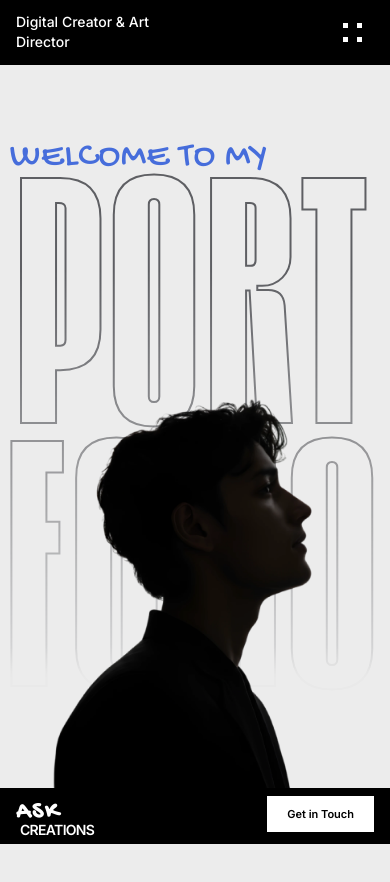
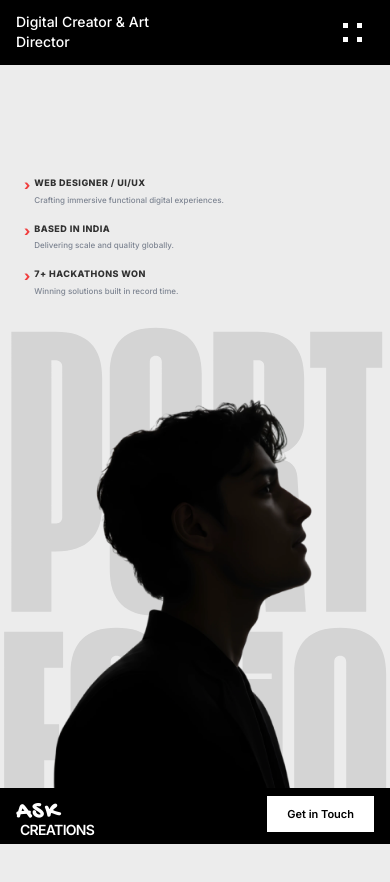
Before and after one commit to amansinghkaushik/Portfolio, a React app: page / in a window 390 px wide. Shown: the top 882 px of the page. Built offline with nearby package versions, Linux system fonts and the light colour scheme; the HTML template or start-up script is replaced by a standard one; a web font is replaced by a local one.

Commit message:
hero page updated

```diff
--- a/src/components/Hero.jsx
+++ b/src/components/Hero.jsx
@@ -241,7 +241,7 @@ function Hero({ isPreloaderFinished = true }) {
       if (!element) return
       const wordProgress = getPortfolioWordProgress(index)
       gsap.set(element, {
-        y: -220 * wordProgress,
+        y: 400 * wordProgress,
         opacity: 1 - wordProgress,
       })
     })
@@ -375,22 +375,46 @@ function Hero({ isPreloaderFinished = true }) {
               />
             </div>
 
-            {/* PORTFOLIO background text */}
-            <div className="pointer-events-none absolute inset-0 z-0 w-full h-full">
-              <div className="absolute left-1/2 top-[50%] -translate-x-1/2 -translate-y-1/2 flex flex-col items-center w-full px-4">
-                <div className="absolute -top-8 -left-14 select-none w-full">
-                  <div ref={welcomeRef} className="font-gochi-hand text-4xl uppercase tracking-[0.02em] text-[#1d4ed8] opacity-80 text-center">
-                    Welcome to my
+            {/* PORTFOLIO background text & 3-Column Header */}
+            <div className={`pointer-events-none absolute inset-0 z-0 w-full h-full transition-opacity duration-1000 ease-out`}>
+              {/* Combined Wrapper for 3-Column Text & PORTFOLIO Text */}
+              <div className="relative w-full h-[100vh] pt-[120px] pb-[80px] flex flex-col justify-between items-center pointer-events-none z-10">
+
+                {/* 3-Column Meta Info Wrapper */}
+                <div ref={firstSceneMetaRef} className="w-full flex flex-col sm:flex-row justify-between items-start z-20 opacity-80 px-6 sm:px-[8vw] gap-4 sm:gap-0">
+                  <div className="flex items-start gap-1 max-w-[100px] lg:max-w-[200px]">
+                    <span className="text-sm font-extrabold text-[#f12020] mt-[-1px]">›</span>
+                    <div className="flex flex-col gap-1 text-left">
+                      <p className="font-extrabold text-[#111] text-[9px] uppercase tracking-wider">WEB DESIGNER / UI/UX</p>
+                      <p className="text-gray-500 font-medium text-[8px] whitespace-nowrap lg:whitespace-normal">Crafting immersive functional digital experiences.</p>
                     </div>
                   </div>
+                  <div className="flex items-start gap-1 max-w-[100px] lg:max-w-[200px] flex">
+                    <span className="text-sm font-extrabold text-[#f12020] mt-[-1px]">›</span>
+                    <div className="flex flex-col gap-1 text-left">
+                      <p className="font-extrabold text-[#111] text-[9px] uppercase tracking-wider">BASED IN INDIA</p>
+                      <p className="text-gray-500 font-medium text-[8px] whitespace-nowrap lg:whitespace-normal">Delivering scale and quality globally.</p>
+                    </div>
+                  </div>
+                  <div className="flex items-start gap-1 max-w-[100px] lg:max-w-[200px] pointer-events-auto">
+                    <span className="text-sm font-extrabold text-[#f12020] mt-[-1px] pointer-events-none">›</span>
+                    <div className="flex flex-col gap-3 text-left">
+                      <div className="flex flex-col gap-1 pointer-events-none">
+                        <p className="font-extrabold text-[#111] text-[9px] uppercase tracking-wider">7+ HACKATHONS WON</p>
+                        <p className="text-gray-500 font-medium text-[8px] whitespace-nowrap lg:whitespace-normal">Winning solutions built in record time.</p>
+                      </div>
+                    </div>
+                  </div>
+                </div>
+
+                {/* Solid Filled PORTFOLIO Text */}
+                <div className="w-full flex flex-col items-center overflow-visible">
                   <motion.div
-                  className="font-condenso select-none text-[350px] uppercase tracking-[0.02em] text-transparent opacity-70 flex flex-col items-center text-center max-w-[100vw]"
+                    className="font-condenso select-none text-[400px] sm:text-[90vw] md:text-[600px] lg:text-[700px] xl:text-[700px] 2xl:text-[750px] uppercase tracking-[0.001em] text-neutral-300 flex flex-col justify-center items-center text-center w-full translate-y-[10%] sm:translate-y-[22%]"
                     style={{
-                    WebkitTextStroke: '2px #23242a',
                       lineHeight: 0.75,
-                    paddingTop: '0.1em',
-                    WebkitMaskImage: 'linear-gradient(to bottom, #000 18%, rgba(0,0,0,0.18) 85%, rgba(0,0,0,0.03) 90%, transparent 100%)',
-                    maskImage: 'linear-gradient(to bottom, #000 18%, rgba(0,0,0,0.18) 85%, rgba(0,0,0,0.03) 90%, transparent 100%)',
+                      paddingTop: '0.01em',
+                      paddingBottom: '0.01em'
                     }}
                   >
                     {portfolioWordGroups.map((group, index) => (
@@ -399,6 +423,7 @@ function Hero({ isPreloaderFinished = true }) {
                       </motion.span>
                     ))}
                   </motion.div>
+                </div>
               </div>
             </div>
 
@@ -610,22 +635,44 @@ function Hero({ isPreloaderFinished = true }) {
         </div>
 
         <div className={`pointer-events-none absolute inset-0 z-0 w-full h-full transition-opacity duration-1000 delay-[600ms] ease-out ${!isPreloaderFinished ? 'opacity-0' : 'opacity-100'}`}>
-          <div className="absolute left-1/2 top-[45%] lg:top-[45%] -translate-x-1/2 -translate-y-1/2 flex flex-col items-center lg:items-start w-full px-4 lg:w-auto lg:px-0">
-            <div className="absolute -top-16 lg:-top-8 select-none w-full">
-              <div ref={welcomeRef} className="font-gochi-hand text-4xl sm:text-5xl lg:text-6xl uppercase tracking-[0.02em] text-[#1d4ed8] opacity-80 text-center lg:text-left">
-                Welcome to my
+          {/* Combined Wrapper for 3-Column Text & PORTFOLIO Text */}
+          <div className="relative w-full h-[100vh] pt-[150px] xl:pt-[100px] pb-[80px] flex justify-center items-center pointer-events-none z-10 w-full">
+            <div className="h-full w-full flex flex-col justify-between items-center xl:w-fit px-6 lg:px-[6vw] xl:px-0">
+              {/* Top 3-Column Meta Info Wrapper */}
+              <div ref={firstSceneMetaRef} className="w-full flex flex-wrap xl:flex-nowrap justify-between opacity-80 z-20 gap-y-10">
+              <div className="flex items-start gap-2 max-w-[260px] pointer-events-auto">
+                <span className="text-2xl font-extrabold text-[#f12020] mt-[-2px] pointer-events-none">›</span>
+                <div className="flex flex-col gap-5 text-left">
+                  <div className="flex flex-col gap-1.5 pointer-events-none">
+                    <p className="font-extrabold text-[#111] text-lg lg:text-base uppercase tracking-wider">7+ HACKATHONS WINNER</p>
+                    <p className="text-gray-500 font-medium text-[10px] lg:text-xs">Proven track record of building innovative solutions in record time.</p>
                   </div>
                 </div>
+              </div>
+              <div className="flex items-start gap-2 max-w-[260px]">
+                <span className="text-2xl font-extrabold text-[#f12020] mt-[-2px]">›</span>
+                <div className="flex flex-col gap-1.5 text-left">
+                  <p className="font-extrabold text-[#111] text-lg lg:text-base uppercase tracking-wider">WEB DESIGNER / UI/UX</p>
+                  <p className="text-gray-500 font-medium text-[10px] lg:text-xs">Crafting immersive and functional digital aesthetics for modern brands.</p>
+                </div>
+              </div>
+              <div className="flex items-start gap-2 max-w-[260px]">
+                <span className="text-2xl font-extrabold text-[#f12020] mt-[-2px]">›</span>
+                <div className="flex flex-col gap-1.5 text-left">
+                  <p className="font-extrabold text-[#111] text-lg lg:text-base uppercase tracking-wider">BASED IN INDIA</p>
+                  <p className="text-gray-500 font-medium text-[10px] lg:text-xs">Delivering global scale products built with passion, precision, and artistry.</p>
+                </div>
+              </div>
+            </div>
+
+            {/* Solid Filled PORTFOLIO Text */}
+            <div className="w-fit flex flex-col items-center overflow-visible px-4 lg:px-0">
               <motion.div
-              className="font-condenso select-none text-[110vw] sm:text-[90vw] md:text-[200px] lg:text-[400px] xl:text-[600px] 2xl:text-[750px] uppercase tracking-[0.02em] text-transparent opacity-70 flex flex-col lg:flex-row items-center justify-center lg:items-start text-center max-w-[100vw]"
+                className="font-condenso select-none text-[110vw] sm:text-[90vw] md:text-[200px] lg:text-[750px] xl:text-[700px] 2xl:text-[750px] uppercase tracking-[0.001em] text-neutral-300 flex flex-col xl:block justify-center items-center text-center w-full translate-y-[15%] xl:translate-y-[20%]"
                 style={{
-                WebkitTextStroke: '3px #23242a', // lighter outline
                   lineHeight: 0.75,
-                paddingTop: '0.1em',
-                WebkitMaskImage:
-                  'linear-gradient(to bottom, #000 18%, rgba(0,0,0,0.18) 62%, rgba(0,0,0,0.03) 84%, transparent 100%)',
-                maskImage:
-                  'linear-gradient(to bottom, #000 18%, rgba(0,0,0,0.18) 62%, rgba(0,0,0,0.03) 84%, transparent 100%)',
+                  paddingTop: '0.01em',
+                  paddingBottom: '0.01em',
                 }}
               >
                 {portfolioWordGroups.map((group, index) => (
@@ -634,12 +681,15 @@ function Hero({ isPreloaderFinished = true }) {
                     ref={(element) => {
                       portfolioWordRefs.current[index] = element
                     }}
-                  className="block lg:inline-block"
+                    className="block xl:inline-block"
                   >
                     {group}
                   </motion.span>
               ))}
               </motion.div>
+            </div>
+          </div>
+
             {/* <div className="text-right flex-col w-full -mt-26 select-none">
               <div ref={basedRef} className="text-2xl uppercase tracking-[0.2em] absolute -right-20 px-6 font-medium text-[#000000] opacity-80 text-right">
                 Based in INDIA
@@ -659,31 +709,31 @@ function Hero({ isPreloaderFinished = true }) {
               </div> */}
           </div>
 
-          <div
+          {/* <div
             ref={firstSceneMetaRef}
             className="absolute top-24 left-4 lg:top-auto lg:bottom-36 lg:left-auto lg:right-48 z-30 flex lg:flex flex-col items-start lg:items-end gap-6 lg:gap-10 opacity-90 hidden sm:flex"
           >
-            <div className="grid grid-cols-2 gap-x-8 lg:gap-x-16 gap-y-6 lg:gap-y-12 max-w-[320px] lg:max-w-[550px] text-left lg:text-right">
+            <div className="grid grid-cols-2 gap-x-8 lg:gap-x-16 gap-y-6 lg:gap-y-12 max-w-[320px] lg:max-w-[550px] text-left lg:text-right"> */}
               {/* Left Column */}
-              <div className="flex flex-col justify-between gap-2">
+              {/* <div className="flex flex-col justify-between gap-2">
                 <p className="text-sm font-extrabold uppercase leading-[1.5] tracking-wide text-[#333]">
                   Web and Mobile / UX<br />And UI / Branding
                 </p>
                 <p className="text-sm font-regular uppercase leading-[1] tracking-wide text-[#444]">
                   Currently available<br />for freelance<br />worldwide
                 </p>
-              </div>
+              </div> */}
 
               {/* Right Column */}
-              <div className="flex flex-col justify-between gap-2">
+              {/* <div className="flex flex-col justify-between gap-2">
                 <p className="text-sm font-extrabold uppercase leading-[1.5] tracking-wide text-[#333]">
                   Based in India
                 </p>
                 <p className="text-sm font-regular uppercase leading-[1] tracking-wide text-[#444]">
                   Born in<br />Uttar Pradesh
                 </p>
-              </div>
-            </div>
+              </div> */}
+            {/* </div> */}
 
             {/* Achievement Capsule */}
             {/* <div className="flex items-center gap-2.5 rounded-full border border-black/10 bg-black/5 px-5 py-2 backdrop-blur-md">
@@ -692,7 +742,7 @@ function Hero({ isPreloaderFinished = true }) {
                 7+ times hackathon winner
               </p>
             </div> */}
-          </div>
+          {/* </div> */}
 
           {/* Testimonial/info block below meta grid */}
           {/* <div className="absolute bottom-5 left-4 lg:bottom-56 lg:left-48 z-30 flex items-center gap-3">
@@ -706,7 +756,7 @@ function Hero({ isPreloaderFinished = true }) {
             </div>
           </div> */}
         </div>
-        <div className="relative flex h-full w-full max-w-[1920px] max-h-[1080px] 3xl:aspect-video mx-auto flex-col gap-3 lg:flex-row">
+        <div className="relative flex h-full w-full max-w-[1920px] 2xl:max-h-[1080px] 3xl:aspect-video mx-auto flex-col gap-3 lg:flex-row">
           <div
             className={`hero-profile-wrapper relative z-10 flex lg:min-h-[520px] flex-col overflow-hidden ${transitionClass}
               ${isBentoVisible ? 'flex-none lg:flex-[0_0_33.333%] lg:h-auto lg:min-h-[520px]' : 'flex-1 lg:flex-[0_0_100%]'
@@ -965,18 +1015,17 @@ function Hero({ isPreloaderFinished = true }) {
         </div>
 
         <div
-          className={`absolute inset-x-0 bottom-0 z-40 w-full bg-black px-4 sm:px-[30px] pt-1 pb-2 sm:py-[10px] text-white transition-transform duration-1000 delay-300 ease-[cubic-bezier(0.16,1,0.3,1)] ${!isPreloaderFinished ? 'translate-y-full' : ''}`}
-          style={{
-            transform: isPreloaderFinished ? `translateY(${bottomBarTranslateY}%)` : 'translateY(100%)',
-            opacity: isPreloaderFinished ? bottomBarOpacity : 0,
-          }}
+          className={`absolute inset-x-0 bottom-0 z-50 w-full bg-black px-4 sm:px-[30px] pt-1 pb-2 sm:py-[10px] text-white pointer-events-auto transition-all duration-1000 ease-[cubic-bezier(0.65,0,0.35,1)] ${
+            !isPreloaderFinished ? 'opacity-0 translate-y-full'
+            : progress > 0.05 ? 'opacity-0 translate-y-full'
+            : 'opacity-100 translate-y-0'
+          }`}
         >
           <div className="flex items-center justify-between py-1 sm:py-[10px] relative">
             <p className="text-sm font-semibold uppercase tracking-[0.12em] leading-[0.1] sm:text-base flex-1">
               <span className='font-gochi-hand text-2xl'>ASK</span> <br /> <span className='pl-1 text-sm sm:text-lg leading-0.5 tracking-tighter'>CREATIONS</span>
             </p>
 
-            {/* Scroll Indicator - Desktop Only */}
             <div className="hidden lg:flex flex-1 justify-center items-center pointer-events-none">
               <div className="flex flex-col items-center gap-1 opacity-50">
                 <div className="w-[1.5px] h-6 bg-white/20 relative overflow-hidden rounded-full">
```
Lines whose indentation alone changed are shown as unchanged.
